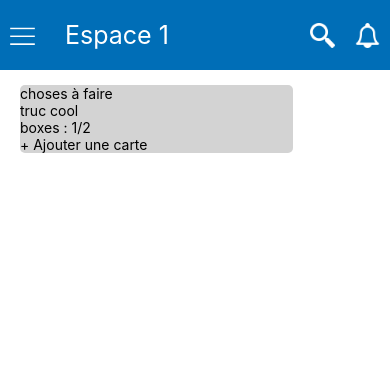
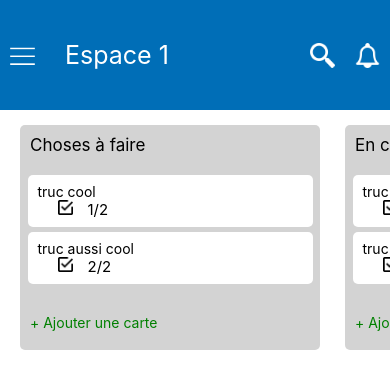
Before and after one commit to Bastien1234/trello-clone-react-native, a React Native app: screen /Workspace in a window 390 px wide. Shown: the top 388 px of the page. Built offline with nearby package versions, Linux system fonts and the light colour scheme.

Commit message:
added few things

```diff
--- a/fakeDB/db.js
+++ b/fakeDB/db.js
@@ -8,7 +8,7 @@ const DB = [
                 name: "Espace 1",
                 containers: [
                     {
-                        title: "choses à faire",
+                        title: "Choses à faire",
                         cards: [
                             {
                                 cardTitle: "truc cool",
@@ -26,10 +26,164 @@ const DB = [
                                         done: true
                                     }
                                 ]
-                            }
+                            },
+
+                            {
+                                cardTitle: "truc aussi cool",
+                                text: "sdkjfhskdfjhsdkfjhsdkfjhsdfjdsfh",
+                                members: [],
+                                startDate: "",
+                                endDate: "",
+                                checklist: [
+                                    {
+                                        title: "truc à faire 1",
+                                        done: true
+                                    },
+                                    {
+                                        title: "truc à faire 2",
+                                        done: true
+                                    }
+                                ]
+                            },
+
+
                         ]
 
-                    }
+                    },
+
+                    {
+                        title: "En cours",
+                        cards: [
+                            {
+                                cardTitle: "truc cool",
+                                text: "sdkjfhskdfjhsdkfjhsdkfjhsdfjdsfh",
+                                members: [],
+                                startDate: "",
+                                endDate: "",
+                                checklist: [
+                                    {
+                                        title: "truc à faire 1",
+                                        done: false
+                                    },
+                                    {
+                                        title: "truc à faire 2",
+                                        done: true
+                                    }
+                                ]
+                            },
+
+                            {
+                                cardTitle: "truc aussi cool",
+                                text: "sdkjfhskdfjhsdkfjhsdkfjhsdfjdsfh",
+                                members: [],
+                                startDate: "",
+                                endDate: "",
+                                checklist: [
+                                    {
+                                        title: "truc à faire 1",
+                                        done: true
+                                    },
+                                    {
+                                        title: "truc à faire 2",
+                                        done: true
+                                    }
+                                ]
+                            },
+
+
+                        ]
+
+                    },
+
+                    {
+                        title: "En cours",
+                        cards: [
+                            {
+                                cardTitle: "truc cool",
+                                text: "sdkjfhskdfjhsdkfjhsdkfjhsdfjdsfh",
+                                members: [],
+                                startDate: "",
+                                endDate: "",
+                                checklist: [
+                                    {
+                                        title: "truc à faire 1",
+                                        done: false
+                                    },
+                                    {
+                                        title: "truc à faire 2",
+                                        done: true
+                                    }
+                                ]
+                            },
+
+                            {
+                                cardTitle: "truc aussi cool",
+                                text: "sdkjfhskdfjhsdkfjhsdkfjhsdfjdsfh",
+                                members: [],
+                                startDate: "",
+                                endDate: "",
+                                checklist: [
+                                    {
+                                        title: "truc à faire 1",
+                                        done: true
+                                    },
+                                    {
+                                        title: "truc à faire 2",
+                                        done: true
+                                    }
+                                ]
+                            },
+
+
+                        ]
+
+                    },
+
+                    {
+                        title: "En cours",
+                        cards: [
+                            {
+                                cardTitle: "truc cool",
+                                text: "sdkjfhskdfjhsdkfjhsdkfjhsdfjdsfh",
+                                members: [],
+                                startDate: "",
+                                endDate: "",
+                                checklist: [
+                                    {
+                                        title: "truc à faire 1",
+                                        done: false
+                                    },
+                                    {
+                                        title: "truc à faire 2",
+                                        done: true
+                                    }
+                                ]
+                            },
+
+                            {
+                                cardTitle: "truc aussi cool",
+                                text: "sdkjfhskdfjhsdkfjhsdkfjhsdfjdsfh",
+                                members: [],
+                                startDate: "",
+                                endDate: "",
+                                checklist: [
+                                    {
+                                        title: "truc à faire 1",
+                                        done: true
+                                    },
+                                    {
+                                        title: "truc à faire 2",
+                                        done: true
+                                    }
+                                ]
+                            },
+
+
+                        ]
+
+                    },
+
+
                 ]
 
             },
--- a/screens/HeaderScreen.js
+++ b/screens/HeaderScreen.js
@@ -36,7 +36,7 @@ const styles = StyleSheet.create({
     header: {
         flexDirection: 'row',
         backgroundColor: constants.blue,
-        height: 70,
+        height: 110,
         alignItems: 'center',
     },
 
--- a/screens/WorkspaceScreen.js
+++ b/screens/WorkspaceScreen.js
@@ -1,5 +1,5 @@
 import React, { useState, useRef, useEffect } from 'react';
-import { StyleSheet, Text, View, Image, TextInput, Pressable, Animated } from 'react-native';
+import { StyleSheet, Text, View, Image, TextInput, Pressable, Animated, ScrollView } from 'react-native';
 import { SafeAreaView } from 'react-native-safe-area-context';
 import constants from '../constants/constants';
 import HeaderScreen from './HeaderScreen';
@@ -43,14 +43,21 @@ const WorkspaceScreen = ({ navigation }) => {
                 showOptions={showOptions}
                 setShowOptions={setShowOptions}
                 optionKickingIn={optionKickingIn}/>
-            <View style={styles.mainBody}>
+            <ScrollView style={styles.mainBody} horizontal={true}>
                 {
                     database["containers"] ?
 
                     database.containers.map((cont, idx) => {
                         return(
                             <View style={styles.card} key={idx}>
-                                <Text>{cont.title}</Text>
+                                <Text
+                                    style={{
+                                        marginLeft: 10,
+                                        fontSize: 17,
+                                        marginTop: 10,
+                                        marginBottom: 20
+                                    }}
+                                >{cont.title}</Text>
                                 <View>
                                     {
                                         cont.cards.map((card, cardIdx) => {
@@ -66,16 +73,40 @@ const WorkspaceScreen = ({ navigation }) => {
                                                 }
                                             }
                                             return(
-                                                <View key={cardIdx}>
-                                                    <Text>{card.cardTitle}</Text>
-                                                    <Text>boxes : {actualCheckedBoxes}/{totalCheckBoxes}</Text>
+                                                <View
+                                                    key={cardIdx}
+                                                    style={{
+                                                        backgroundColor: "white",
+                                                        width: "95%",
+                                                        alignSelf: "center",
+                                                        borderRadius: 5,
+                                                        marginBottom: 5
+                                                    }}>
+                                                    <Text style={{marginLeft: 10, marginTop: 8}}>{card.cardTitle}</Text>
+                                                    <View style={{
+                                                        flexDirection: "row"
+                                                    }}>
+                                                        <Image
+                                                            source={require('./../assets/svg/check-box.png')}
+                                                            style={{
+                                                                height: 15, width: 15, marginLeft: 30
+                                                            }}/>
+                                                        <Text style={{fontSize: 15, marginLeft: 15, marginBottom: 8}}>{actualCheckedBoxes}/{totalCheckBoxes}</Text>
+                                                    </View>
+
                                                 </View>
                                                 )
                                         })
                                     }
                                 </View>
-                                <Pressable>
-                                    <Text>+ Ajouter une carte</Text>
+                                <Pressable style={{
+                                    marginTop: 25,
+                                    marginBottom: 15
+                                }}>
+                                    <Text style={{
+                                        marginLeft: 10,
+                                        color: "green"
+                                    }}>+ Ajouter une carte</Text>
                                 </Pressable>
 
                             </View>
@@ -84,7 +115,7 @@ const WorkspaceScreen = ({ navigation }) => {
 
                     : null
                 }
-            </View>
+            </ScrollView>
 
             { showOptions === true ?
                 <OptionScreen
@@ -106,16 +137,17 @@ const styles = StyleSheet.create({
     },
 
     mainBody: {
-        flex: 1,
-        backgroundColor: "white"
+        // flex: 1,i
+        backgroundColor: "white",
     },
 
     card: {
         backgroundColor: "lightgrey",
-        width: "70%",
+        width: 300,
         marginLeft: 20,
         marginRight: 5,
         marginTop: 15,
-        borderRadius: 5
+        borderRadius: 5,
+        height: 225
     }
 })
```
Also changed, not shown: assets/svg/check-box.png (added).
